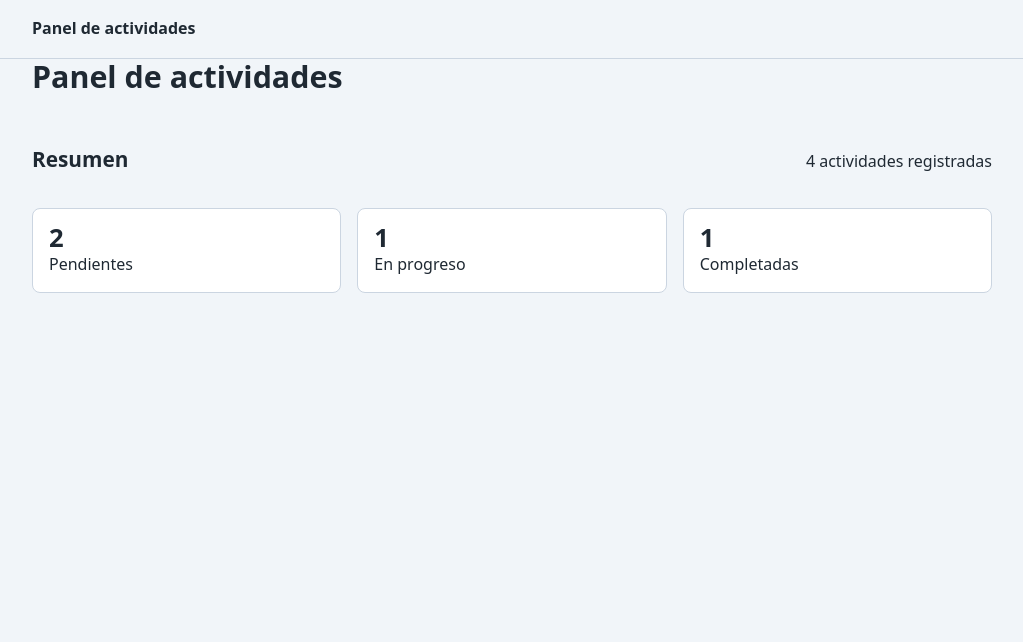
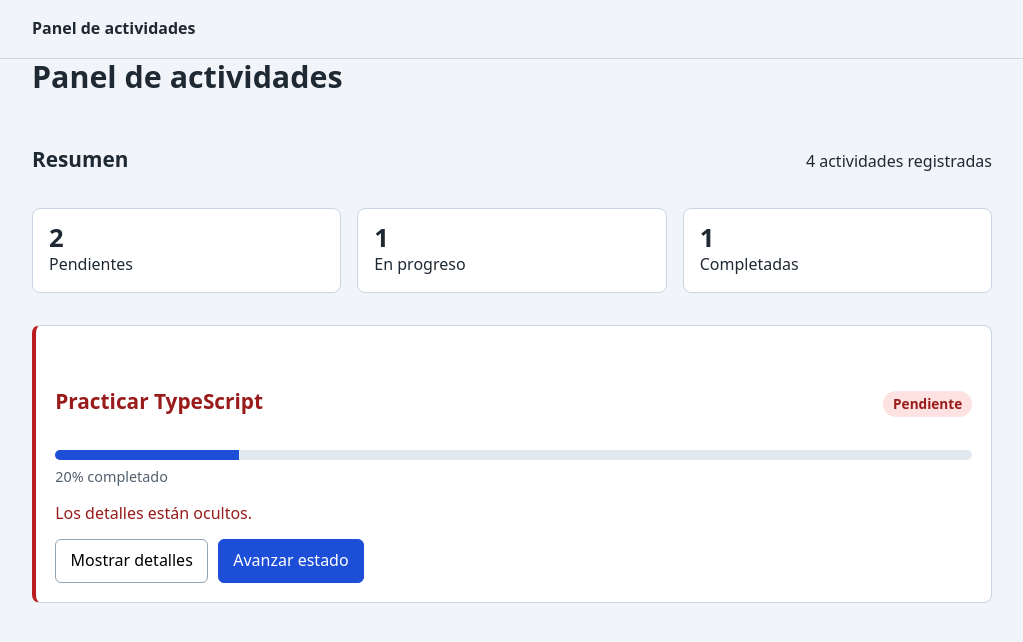
Before and after one commit to hamlet10/curso_angular, an Angular app in the folder panel-actividades/: page / in a window 1280 px wide. Shown: the top 642 px of the page, without its empty margins (128-1151 px from the left). Built offline with nearby package versions, Linux system fonts and the light colour scheme.

Commit message:
Incremento 3: la tarjeta destacada

```diff
--- /dev/null
+++ b/panel-actividades/src/app/actividades/tarjeta-actividad/tarjeta-actividad.css
@@ -0,0 +1,65 @@
+:host { display: block; margin-top: 2rem; }
+
+.actividad-destacada {
+  background: #ffffff;
+  border: 1px solid #cbd5e1;
+  border-left: 4px solid #94a3b8;
+  border-radius: 8px;
+  padding: 1.2rem;
+}
+
+.actividad-destacada.prioridad-alta { border-left-color: #b91c1c; }
+
+.encabezado-actividad {
+  display: flex;
+  flex-wrap: wrap;
+  gap: .5rem 1rem;
+  align-items: baseline;
+  justify-content: space-between;
+}
+
+.estado {
+  padding: .15rem .6rem;
+  border-radius: 999px;
+  font-size: .85rem;
+  font-weight: 600;
+}
+
+.estado-pendiente  { background: #fee2e2; color: #991b1b; }
+.estado-progreso   { background: #fef3c7; color: #92400e; }
+.estado-completada { background: #dcfce7; color: #166534; }
+
+.barra-progreso {
+  height: .6rem;
+  margin: 1rem 0 .3rem;
+  background: #e2e8f0;
+  border-radius: 999px;
+  overflow: hidden;
+}
+
+.barra-progreso span {
+  display: block;
+  height: 100%;
+  background: #1d4ed8;
+}
+
+.porcentaje { margin: 0 0 .8rem; font-size: .9rem; color: #52606d; }
+
+.acciones { display: flex; flex-wrap: wrap; gap: .6rem; }
+
+.acciones button {
+  font: inherit;
+  padding: .5rem .9rem;
+  border: 1px solid #94a3b8;
+  border-radius: 6px;
+  background: #ffffff;
+  cursor: pointer;
+}
+
+.acciones .accion-principal {
+  background: #1d4ed8;
+  border-color: #1d4ed8;
+  color: #ffffff;
+}
+
+.acciones button:disabled { opacity: .55; cursor: not-allowed; }
--- /dev/null
+++ b/panel-actividades/src/app/actividades/tarjeta-actividad/tarjeta-actividad.html
@@ -0,0 +1,52 @@
+<section
+  class="actividad-destacada"
+  [class.prioridad-alta]="prioridad === 'alta'"
+  aria-labelledby="destacada-titulo"
+>
+  <div class="encabezado-actividad">
+    <h2 id="destacada-titulo">{{ titulo }}</h2>
+
+    @switch (estado) {
+      @case ('pendiente') { <span class="estado estado-pendiente">Pendiente</span> }
+      @case ('en_progreso') { <span class="estado estado-progreso">En progreso</span> }
+      @case ('completada') { <span class="estado estado-completada">Completada</span> }
+    }
+  </div>
+
+  <div
+    class="barra-progreso"
+    role="progressbar"
+    aria-label="Progreso de la actividad destacada"
+    aria-valuemin="0"
+    aria-valuemax="100"
+    [attr.aria-valuenow]="porcentaje"
+  >
+    <span [style.width.%]="porcentaje"></span>
+  </div>
+  <p class="porcentaje">{{ porcentaje }}% completado</p>
+
+  @if (detallesVisibles) {
+    <p id="detalle-actividad">{{ descripcion }}</p>
+  } @else {
+    <p id="detalle-actividad">Los detalles están ocultos.</p>
+  }
+
+  <div class="acciones">
+    <button
+      type="button"
+      [attr.aria-expanded]="detallesVisibles"
+      aria-controls="detalle-actividad"
+      (click)="alternarDetalles()"
+    >
+      {{ detallesVisibles ? 'Ocultar detalles' : 'Mostrar detalles' }}
+    </button>
+    <button
+      type="button"
+      class="accion-principal"
+      [disabled]="estado === 'completada'"
+      (click)="avanzarEstado()"
+    >
+      Avanzar estado
+    </button>
+  </div>
+</section>
--- /dev/null
+++ b/panel-actividades/src/app/actividades/tarjeta-actividad/tarjeta-actividad.ts
@@ -0,0 +1,33 @@
+import { Component } from '@angular/core';
+import type { EstadoActividad, Prioridad } from '../../modelos/actividad';
+
+@Component({
+  selector: 'app-tarjeta-actividad',
+  templateUrl: './tarjeta-actividad.html',
+  styleUrl: './tarjeta-actividad.css',
+})
+export class TarjetaActividad {
+  protected readonly titulo = 'Practicar TypeScript';
+  protected readonly descripcion = 'Conectar contratos tipados con un template Angular.';
+  protected readonly prioridad: Prioridad = 'alta';
+  protected estado: EstadoActividad = 'pendiente';
+  protected detallesVisibles = false;
+
+  protected get porcentaje(): number {
+    if (this.estado === 'completada') return 100;
+    if (this.estado === 'en_progreso') return 60;
+    return 20;
+  }
+
+  protected alternarDetalles(): void {
+    this.detallesVisibles = !this.detallesVisibles;
+  }
+
+  protected avanzarEstado(): void {
+    if (this.estado === 'pendiente') {
+      this.estado = 'en_progreso';
+    } else if (this.estado === 'en_progreso') {
+      this.estado = 'completada';
+    }
+  }
+}
--- a/panel-actividades/src/app/app.html
+++ b/panel-actividades/src/app/app.html
@@ -10,6 +10,7 @@
   <h1>Panel de actividades</h1>
 
   <app-resumen-actividades />
+  <app-tarjeta-actividad />
 </main>
 
 <router-outlet />
--- a/panel-actividades/src/app/app.ts
+++ b/panel-actividades/src/app/app.ts
@@ -1,10 +1,11 @@
 import { Component } from '@angular/core';
 import { RouterOutlet } from '@angular/router';
 import { ResumenActividades } from './actividades/resumen-actividades/resumen-actividades';
+import { TarjetaActividad } from './actividades/tarjeta-actividad/tarjeta-actividad';
 
 @Component({
   selector: 'app-root',
-  imports: [RouterOutlet, ResumenActividades],
+  imports: [RouterOutlet, ResumenActividades, TarjetaActividad],
   templateUrl: './app.html',
   styleUrl: './app.css',
 })
```
Also changed, not shown: 1 other file (tests, documents, lock files or other folders).
